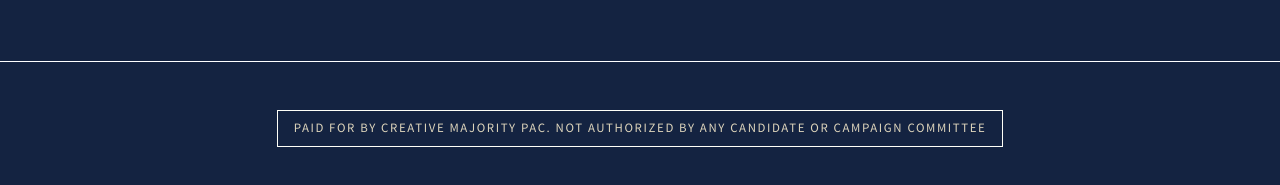
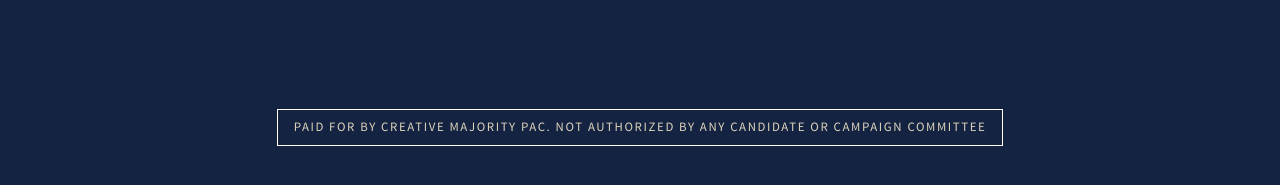
Before and after one commit to MoveOnOrg/dailyaction-static, a plain HTML site: page index.html in a window 1280 px wide. Shown: the part 569-754 px from the top of the page. Drawn offline with nearby package versions, Linux system fonts and the light colour scheme.

Commit message:
remove top white line from footer

```diff
--- a/index.html
+++ b/index.html
@@ -170,7 +170,6 @@
         .ninja-forms-response-msg { color: #142341; }
         .ninja-forms-field-error { color: #da1f27; }
         footer {
-        border-top: 1px solid #ffffff;
         background-color: #142341;
         color: #ded5bc;
         }
```
